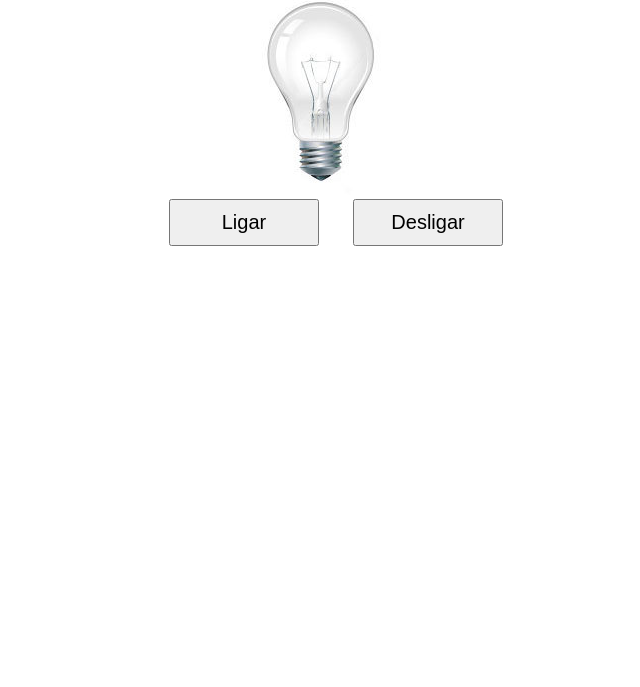
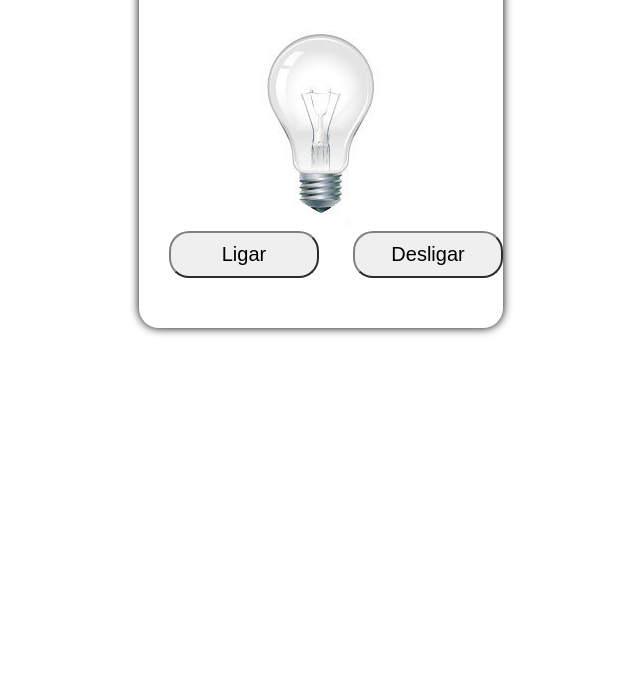
Before and after one commit to viannaingrid/lampada_js, a plain HTML site: page index.html in a window 1280 px wide. Shown: the part 113-800 px from the top of the page, without its empty margins (319-959 px from the left). Drawn offline with Linux system fonts and the light colour scheme.

Commit message:
modificação no botao

```diff
--- a/assets/style.css
+++ b/assets/style.css
@@ -5,9 +5,24 @@ header, main {
     align-items: center;
 }
 
+.container {
+    margin: 40px 450px;
+    padding-bottom: 50px;
+    border-radius: 20px;
+    box-shadow: 0 0 10px black;
+}
+
 button {
     width: 150px;
     padding: 10px;
     font-size: 20px;
     margin-left: 30px;
+    border-radius: 20px;
+    border-color: gray;
+
 }
+
+button:active {
+    border-radius: 20px;
+    box-shadow: 0 0 5px rgb(56, 55, 55);
+}
--- a/index.html
+++ b/index.html
@@ -7,11 +7,12 @@
     <title>Lâmpada</title>
 </head>
 <body>
+    <div class="container">
         <header>
             <h1>Lâmpada Vanilla JS</h1>
         </header>
 
-    <main>
+        <main >
             <div>
                 <img src="assets/img/desligada.jpg" alt="lampada desligada" id="lamp">
             </div>
@@ -21,6 +22,7 @@
                 <button id="turnOff">Desligar</button>
             </div>
         </main>
+    </div>
     <script src="assets/lampada.js"></script>
 </body>
 </html>
```
Lines whose indentation alone changed are shown as unchanged.
